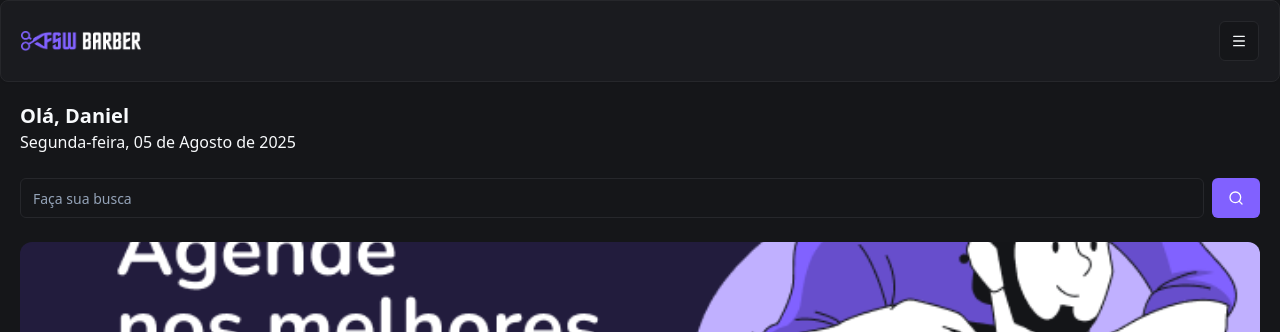
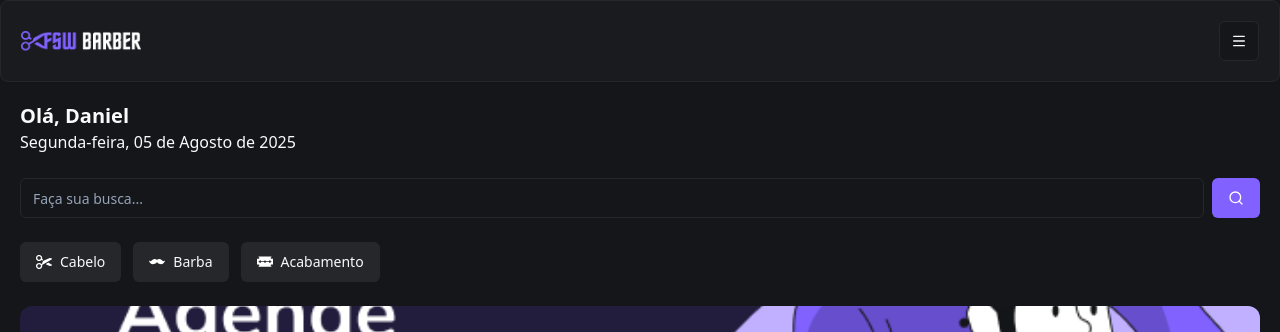
Before and after one commit to DaniSangelo/fsw-barber, a Next.js app: page / in a window 1280 px wide. Shown: the top 332 px of the page. Built offline with nearby package versions, Linux system fonts and the light colour scheme; no server answers; the database is empty.

Commit message:
feat: quicky search #FSW-0012

```diff
--- a/src/app/page.tsx
+++ b/src/app/page.tsx
@@ -18,12 +18,37 @@
       <div className="p-5">
         <h2 className="text-xl font-bold">Olá, Daniel </h2>
         <p>Segunda-feira, 05 de Agosto de 2025</p>
+
+        {/* BUSCA */}
         <div className="mt-6 flex items-center gap-2">
-          <Input placeholder="Faça sua busca" />
+          <Input placeholder="Faça sua busca..." />
           <Button>
             <SearchIcon />
           </Button>
         </div>
+
+        {/* BUSCA RÁPIDA */}
+        <div className="mt-6 flex gap-3 overflow-x-scroll [&::-webkit-scrollbar]:hidden">
+          <Button className="gap-2" variant="secondary">
+            <Image src="/cabelo.svg" width={16} height={16} alt="cabelo" />
+            <p> Cabelo </p>
+          </Button>
+          <Button className="gap-2" variant="secondary">
+            <Image src="/barba.svg" width={16} height={16} alt="barba" />
+            <p> Barba </p>
+          </Button>
+          <Button className="gap-2" variant="secondary">
+            <Image
+              src="/acabamento.svg"
+              width={16}
+              height={16}
+              alt="acabamento"
+            />
+            <p> Acabamento </p>
+          </Button>
+        </div>
+
+        {/* IMAGEM BANNER */}
         <div className="relative mt-6 h-[150px] w-full">
           <Image
             src="/banner-01.png"
```
